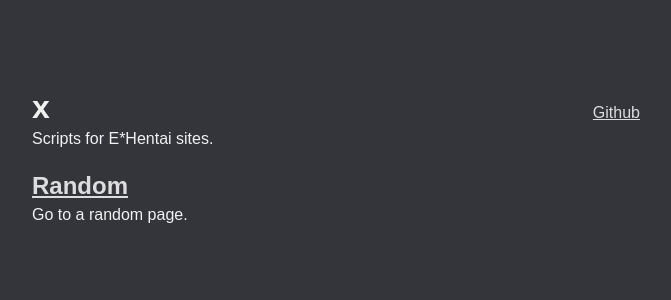
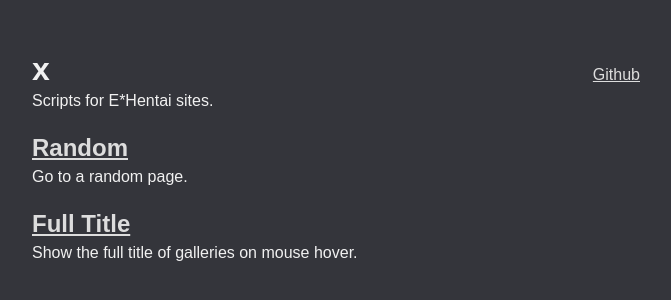
Before and after one commit to dnsev-h/x, a plain HTML site: page index.html in a window 1280 px wide. Shown: the part 124-424 px from the top of the page, without its empty margins (304-975 px from the left). Drawn offline with Linux system fonts and the light colour scheme.

Commit message:
Add full title script info

```diff
--- a/index.html
+++ b/index.html
@@ -28,6 +28,13 @@
 		Go to a random page.
 	</p>
 
+	<h2>
+		<a href="https://raw.githubusercontent.com/dnsev-h/x/master/builds/x-full-title.user.js">Full Title</a>
+	</h2>
+	<p>
+		Show the full title of galleries on mouse hover.
+	</p>
+
 </div></div>
 
 </body>
```
